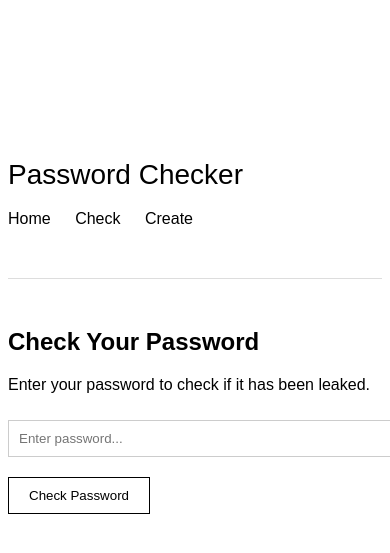
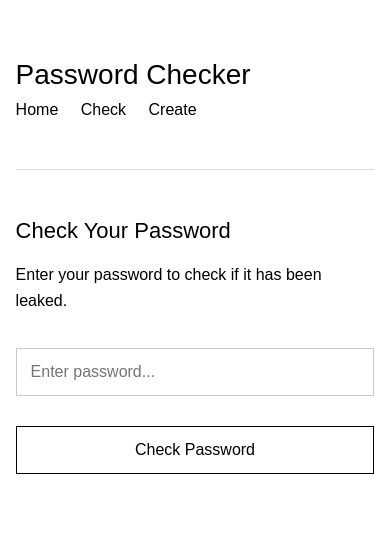
Before and after one commit to Python-arr1215/Password-Tool, a Flask app: page /check.html in a window 390 px wide; the page is wider, and only the part inside the window is pictured. Shown: the top 553 px of that part. Run offline with Flask 3, Linux system fonts and the light colour scheme.

Commit message:
apply smartphone

```diff
--- a/static/style.css
+++ b/static/style.css
@@ -1,23 +1,39 @@
+* {
+    box-sizing: border-box;
+}
+
 body {
     font-family: Arial, sans-serif;
+
     background: white;
+
+    margin: 0;
+    padding: 0;
 
     display: flex;
     justify-content: center;
-
-    margin-top: 140px;
 }
 
 .container {
-    width: 500px;
+    width: 90%;
+    max-width: 600px;
+
+    margin-top: 60px;
 }
 
 header {
-    margin-bottom: 50px;
+    margin-bottom: 40px;
 }
 
 h1 {
-    font-size: 28px;
+    font-size: 32px;
+    font-weight: normal;
+
+    margin-bottom: 10px;
+}
+
+h2 {
+    font-size: 24px;
     font-weight: normal;
 }
 
@@ -29,27 +45,60 @@ a {
     text-decoration: none;
     color: black;
 
-    margin-right: 20px;
+    margin-right: 18px;
+
+    font-size: 18px;
 }
 
 a:hover {
     text-decoration: underline;
 }
 
+.card {
+    border-top: 1px solid #ddd;
+
+    padding-top: 30px;
+}
+
+.description {
+    margin-bottom: 25px;
+
+    line-height: 1.6;
+}
+
 input[type="text"],
 input[type="number"] {
+
     width: 100%;
 
-    padding: 10px;
+    padding: 14px;
 
     margin-top: 10px;
     margin-bottom: 20px;
 
+    font-size: 16px;
+
     border: 1px solid #ccc;
 }
 
+.checkbox-group {
+    margin-bottom: 20px;
+}
+
+.checkbox-group label {
+
+    display: block;
+
+    margin-bottom: 12px;
+
+    font-size: 17px;
+}
+
 button {
-    padding: 10px 20px;
+
+    padding: 14px 24px;
+
+    font-size: 16px;
 
     border: 1px solid black;
 
@@ -59,22 +108,60 @@ button {
 }
 
 button:hover {
-    background: #f0f0f0;
+    background: #f2f2f2;
 }
 
 .result-area {
-    margin-top: 30px;
+    margin-top: 35px;
 }
 
 .result-text {
+
     font-size: 18px;
+
+    line-height: 1.6;
+
+    word-break: break-all;
 }
 
-.checkbox-group {
-    margin-bottom: 20px;
+@media (max-width: 600px) {
+
+    .container {
+        width: 92%;
+
+        margin-top: 40px;
+    }
+
+    h1 {
+        font-size: 28px;
+    }
+
+    h2 {
+        font-size: 22px;
+    }
+
+    a {
+        display: inline-block;
+
+        margin-bottom: 10px;
+
+        font-size: 16px;
+    }
+
+    input[type="text"],
+    input[type="number"] {
+
+        font-size: 16px;
+    }
+
+    button {
+
+        width: 100%;
+
+        margin-top: 10px;
+    }
+
+    .result-text {
+        font-size: 16px;
+    }
 }
-
-.card {
-    border-top: 1px solid #ddd;
-    padding-top: 30px;
-}
--- a/templates/check.html
+++ b/templates/check.html
@@ -2,6 +2,7 @@
 <html lang="ja">
 <head>
     <meta charset="UTF-8">
+    <meta name="viewport" content="width=device-width, initial-scale=1.0">
     <title>Simple Check</title>
     <link href="static/favicon.ico" rel="icon">
     <link rel="stylesheet" href="static/style.css">
--- a/templates/create.html
+++ b/templates/create.html
@@ -2,6 +2,7 @@
 <html lang="ja">
 <head>
     <meta charset="UTF-8">
+    <meta name="viewport" content="width=device-width, initial-scale=1.0">
     <title>Simple Create</title>
     <link href="static/favicon.ico" rel="icon">
     <link rel="stylesheet" href="static/style.css">
--- a/templates/index.html
+++ b/templates/index.html
@@ -2,6 +2,7 @@
 <html lang="ja">
 <head>
     <meta charset="UTF-8">
+    <meta name="viewport" content="width=device-width, initial-scale=1.0">
     <title>Simple Home Page</title>
     <link href="static/favicon.ico" rel="icon">
     <link rel="stylesheet" href="static/style.css">
```
